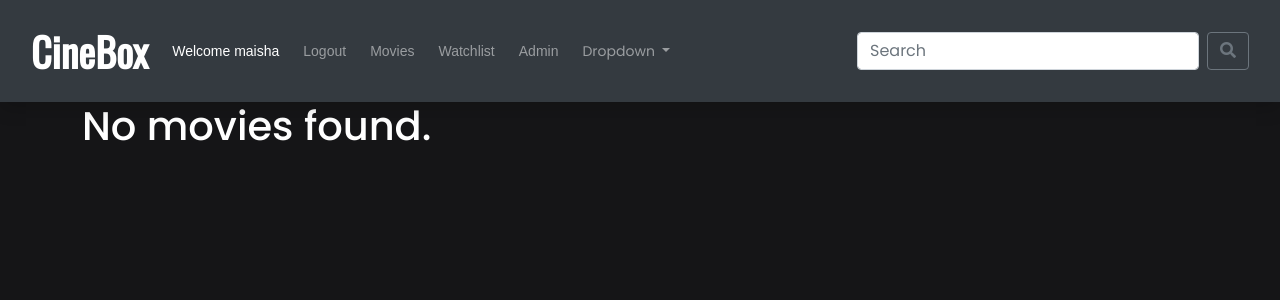
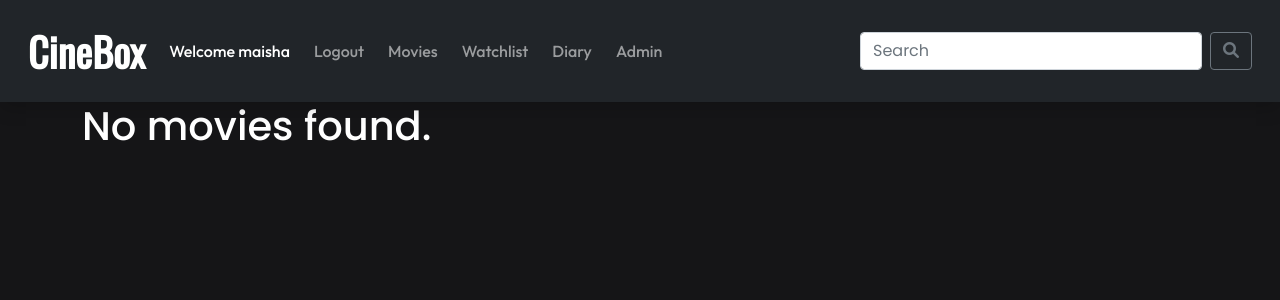
Before and after one commit to thisBedBugBytes/Movie-Site, a PHP site: page /watchlist.php in a window 1280 px wide. Shown: the top 300 px of the page. Run offline with PHP 8.4, Linux system fonts and the light colour scheme; a user stored in the database is signed in; data comes from the database, SQL or seed files in the repository; some libraries are stand-ins or nearby versions.

Commit message:
my diary created frontend+backend

```diff
--- a/admin/inc/links.php
+++ b/admin/inc/links.php
@@ -3,19 +3,12 @@
 <link rel="stylesheet" href="https://cdn.jsdelivr.net/npm/bootstrap-icons@1.11.3/font/bootstrap-icons.min.css">
 <link href="https://cdn.jsdelivr.net/npm/bootstrap@5.0.2/dist/css/bootstrap.min.css" rel="stylesheet" integrity="sha384-EVSTQN3/azprG1Anm3QDgpJLIm9Nao0Yz1ztcQTwFspd3yD65VohhpuuCOmLASjC" crossorigin="anonymous">
 <link rel="stylesheet" href="css/common.css">
-
 <link href="https://cdn.jsdelivr.net/npm/bootstrap@5.0.2/dist/css/bootstrap.min.css" rel="stylesheet" integrity="sha384-EVSTQN3/azprG1Anm3QDgpJLIm9Nao0Yz1ztcQTwFspd3yD65VohhpuuCOmLASjC" crossorigin="anonymous">
 <link href="https://fonts.googleapis.com/css2?family=Oswald&family=Poppins&display=swap" rel="stylesheet">
 <link rel="stylesheet" href="https://cdn.jsdelivr.net/npm/bootstrap-icons@1.11.3/font/bootstrap-icons.min.css">
 <link rel="stylesheet" href="https://cdnjs.cloudflare.com/ajax/libs/font-awesome/6.0.0-beta3/css/all.min.css">
- <link rel="stylesheet" href="https://cdn.jsdelivr.net/npm/swiper@11/swiper-bundle.min.css"
-     <link rel="stylesheet" href="https://fonts.googleapis.com/css2?family=Outfit:wght@500&display=swap">
- <link rel="stylesheet" href="https://cdnjs.cloudflare.com/ajax/libs/rateYo/2.3.4/jquery.rateyo.min.css">
- <link rel="stylesheet" href="https://maxcdn.bootstrapcdn.com/bootstrap/4.0.0/css/bootstrap.min.css" integrity="sha384-Gn5384xqQ1aoWXA+058RXPxPg6fy4IWvTNh0E263XmFcJlSAwiGgFAW/dAiS6JXm" crossorigin="anonymous">
- <link rel="stylesheet" href="https://pro.fontawesome.com/releases/v5.10.0/css/all.css" integrity="sha384-AYmEC3Yw5cVb3ZcuHtOA93w35dYTsvhLPVnYs9eStHfGJvOvKxVfELGroGkvsg+p" crossorigin="anonymous" />
-
-
-
+<link rel="stylesheet" href="https://cdn.jsdelivr.net/npm/swiper@11/swiper-bundle.min.css">
+<link href="https://fonts.googleapis.com/css2?family=Outfit:wght@500&display=swap" rel="stylesheet">
 <style>
     .oswald-regular {
         font-family: "Oswald", sans-serif;
@@ -29,7 +22,6 @@
         font-weight: 400;
         font-style: normal;
     }
-
 
     .outfit-regular {
         font-family: "Outfit", sans-serif;
@@ -77,7 +69,6 @@
     }
 
 
-
     #dashboard-menu {
         position: fixed;
         height: 100%;
--- a/header.php
+++ b/header.php
@@ -9,7 +9,7 @@
     <link href="https://fonts.googleapis.com/css2?family=Oswald&family=Poppins&display=swap" rel="stylesheet">
     <link rel="stylesheet" href="https://cdn.jsdelivr.net/npm/bootstrap-icons@1.11.3/font/bootstrap-icons.min.css">
     <link rel="stylesheet" href="https://cdnjs.cloudflare.com/ajax/libs/font-awesome/6.0.0-beta3/css/all.min.css">
-    <link rel="stylesheet" href="https://cdn.jsdelivr.net/npm/swiper@11/swiper-bundle.min.css"
+    <link rel="stylesheet" href="https://cdn.jsdelivr.net/npm/swiper@11/swiper-bundle.min.css">
     <link href="https://fonts.googleapis.com/css2?family=Outfit:wght@500&display=swap" rel="stylesheet">
 
     <style>
@@ -71,9 +71,6 @@
             height: 100%;
             object-fit: contain;
         }
-
-
-
     </style>
 </head>
 
--- a/index.php
+++ b/index.php
@@ -1,6 +1,7 @@
 <?php
 include("header.php");
 include("navbar.php");
+include('admin/inc/links.php');
 include('admin/inc/db_config.php');
 ?>
 
--- a/navbar.php
+++ b/navbar.php
@@ -10,47 +10,40 @@
       <ul class="navbar-nav me-auto mb-2 mb-lg-0">
         <?php if (isset($_SESSION['userName'])): ?>
           <li class="nav-item">
-            <a class="nav-link active me-2 outfit-regular" aria-current="page" href="#">Welcome <?php echo htmlspecialchars($_SESSION['userName']); ?></a>
+            <a class="nav-link active me-2 outfit-regular fs-6" aria-current="page" href="#">Welcome <?php echo htmlspecialchars($_SESSION['userName']); ?></a>
           </li>
           <li class="nav-item">
-            <a class="nav-link me-2 outfit-regular" href="logout.php">Logout</a>
+            <a class="nav-link me-2 outfit-regular fs-6" href="logout.php">Logout</a>
           </li>
         <?php else: ?>
           <li class="nav-item">
-            <a class="nav-link me-2 outfit-regular" data-bs-toggle="modal" data-bs-target="#create-account">Create Account</a>
+            <a class="nav-link me-2 outfit-regular fs-6" data-bs-toggle="modal" data-bs-target="#create-account">Create Account</a>
           </li>
           <li class="nav-item">
-            <a class="nav-link me-2 outfit-regular" href="login.php">Login</a>
+            <a class="nav-link me-2 outfit-regular fs-6" href="login.php">Login</a>
           </li>
         <?php endif; ?>
         <li class="nav-item">
-          <a class="nav-link me-2 outfit-regular" href="movies.php">Movies</a>
+          <a class="nav-link me-2 outfit-regular fs-6" href="movies.php">Movies</a>
         </li>
         <?php if (isset($_SESSION['userLogin']) && $_SESSION['userLogin'] == true): ?>
           <li class="nav-item">
-            <a class="nav-link me-2 outfit-regular" href="watchlist.php">Watchlist</a>
+            <a class="nav-link me-2 outfit-regular fs-6" href="watchlist.php">Watchlist</a>
+          </li>
+          <li class="nav-item">
+            <a class="nav-link me-2 outfit-regular fs-6" href="diary.php">Diary</a>
           </li>
         <?php else: ?>
           <li class="nav-item">
-            <a class="nav-link me-2 outfit-regular" href="login.php">Watchlist</a>
+            <a class="nav-link me-2 outfit-regular fs-6" href="login.php">Watchlist</a>
+          </li>
+          <li class="nav-item">
+            <a class="nav-link me-2 outfit-regular fs-6" href="login.php">Diary</a>
           </li>
         <?php endif; ?>
 
         <li class="nav-item">
-          <a class="nav-link me-2 outfit-regular" href="admin/index.php">Admin</a>
-        </li>
-        <li class="nav-item dropdown">
-          <a class="nav-link dropdown-toggle" href="#" id="navbarDropdown" role="button" data-bs-toggle="dropdown" aria-expanded="false">
-            Dropdown
-          </a>
-          <ul class="dropdown-menu" aria-labelledby="navbarDropdown">
-            <li><a class="dropdown-item" href="#">Action</a></li>
-            <li><a class="dropdown-item" href="#">Another action</a></li>
-            <li>
-              <hr class="dropdown-divider">
-            </li>
-            <li><a class="dropdown-item" href="#">Something else here</a></li>
-          </ul>
+          <a class="nav-link me-2 outfit-regular fs-6" href="admin/index.php">Admin</a>
         </li>
       </ul>
       <form class="d-flex">
```
Also changed, not shown: diary.php (added, +133 -0 lines). Lines whose indentation alone changed are shown as unchanged.
